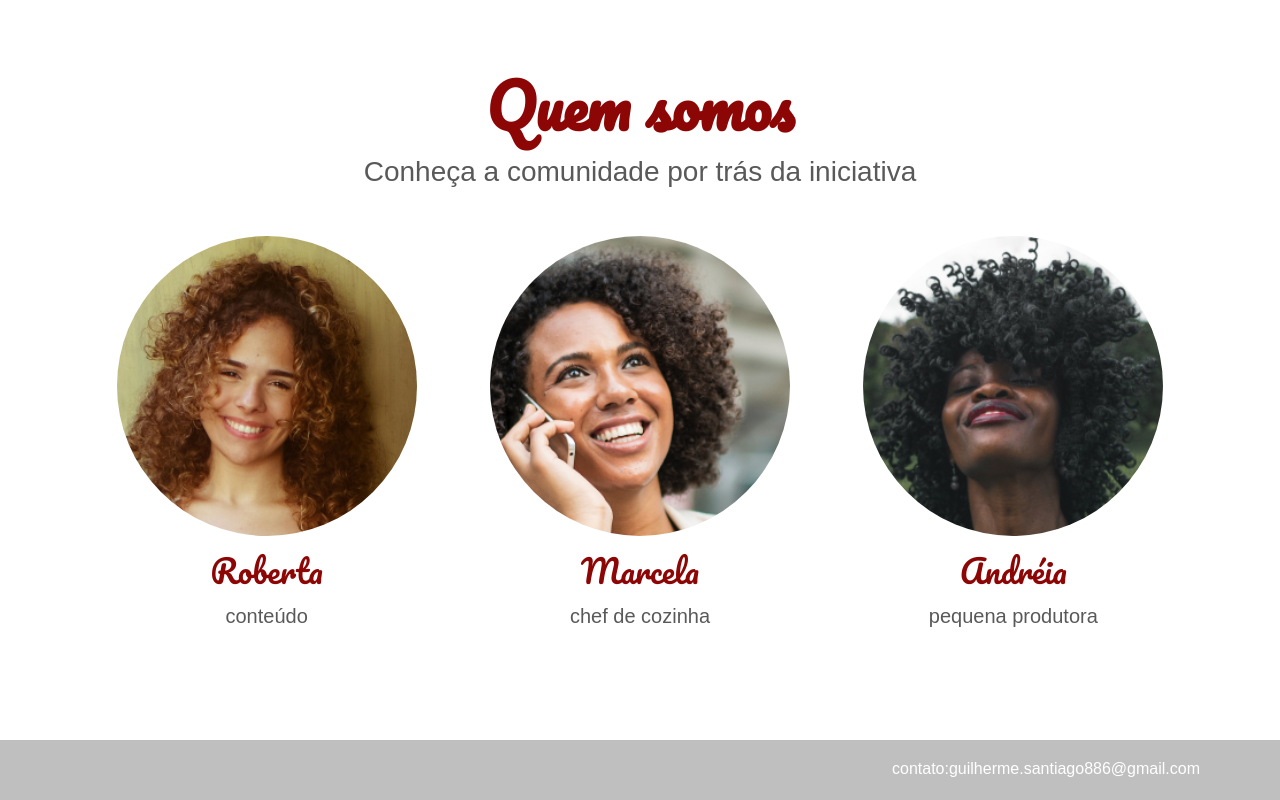
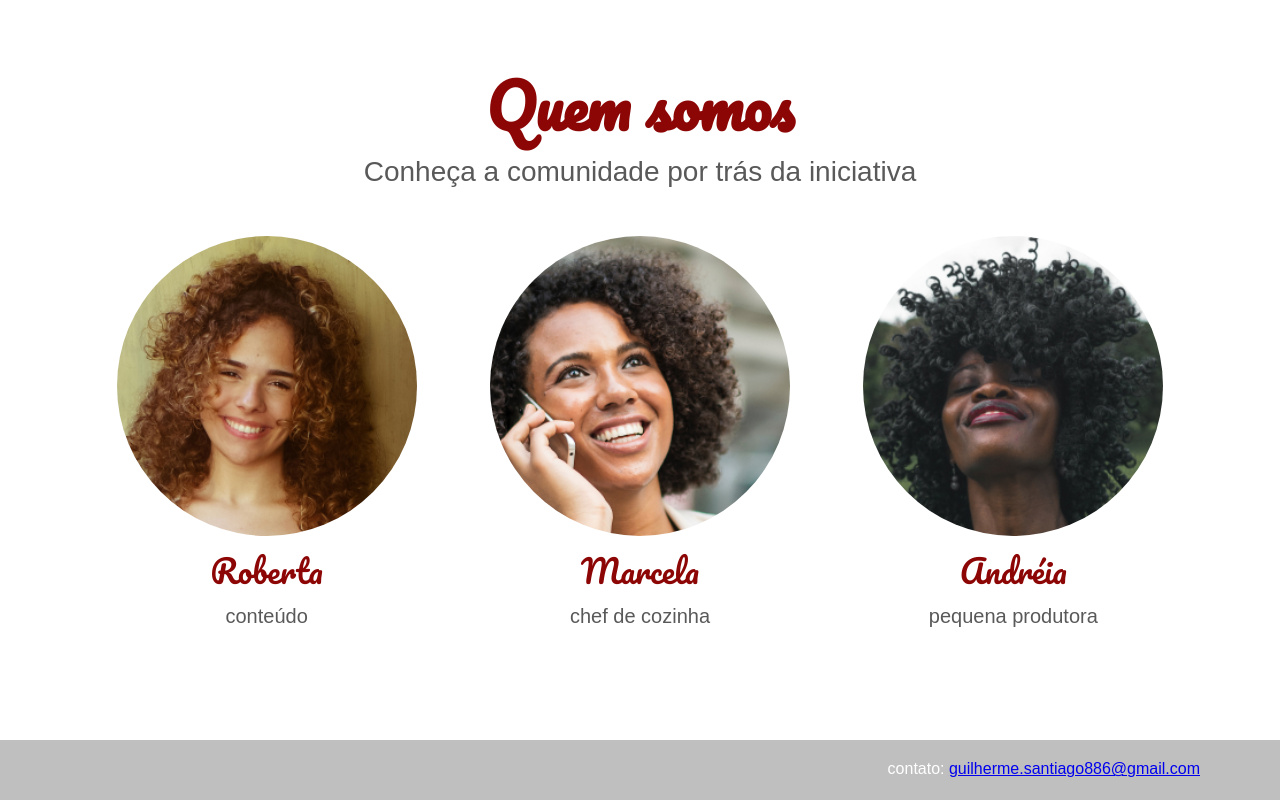
Before and after one commit to gitlhermesantiago/site-alura, a plain HTML site: page index.html in a window 1280 px wide. Shown: the part 2252-3052 px from the top of the page. Drawn offline with nearby package versions, Linux system fonts and the light colour scheme.

Commit message:
Update index.html

```diff
--- a/index.html
+++ b/index.html
@@ -110,7 +110,7 @@
         </div>
     </section>
     <footer class="rodape">
-        contato:guilherme.santiago886@gmail.com
+       contato: <a href="mailto:guilherme.santiago886@gmail.com">guilherme.santiago886@gmail.com</a>
     </footer>
 </body>
 </html>
```
